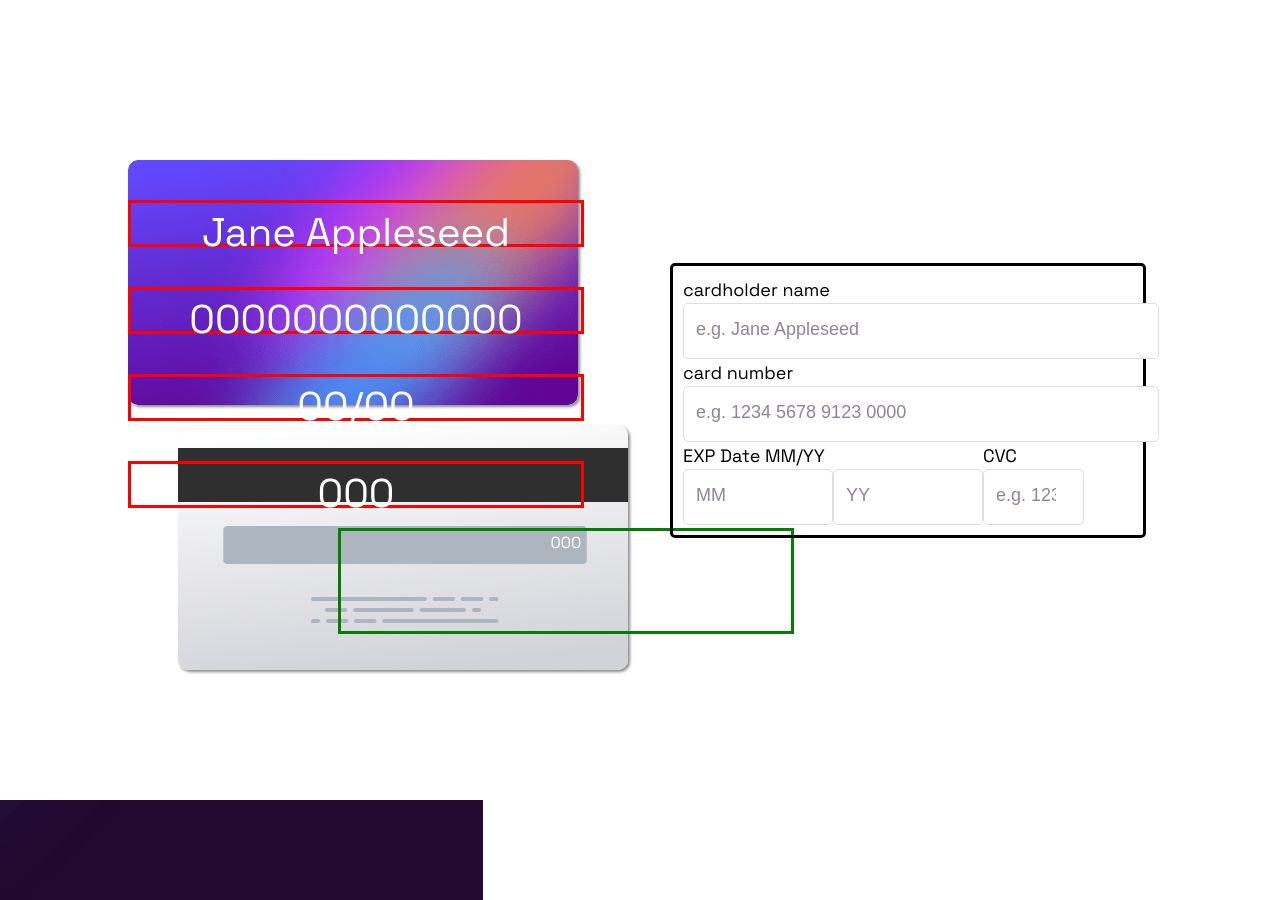
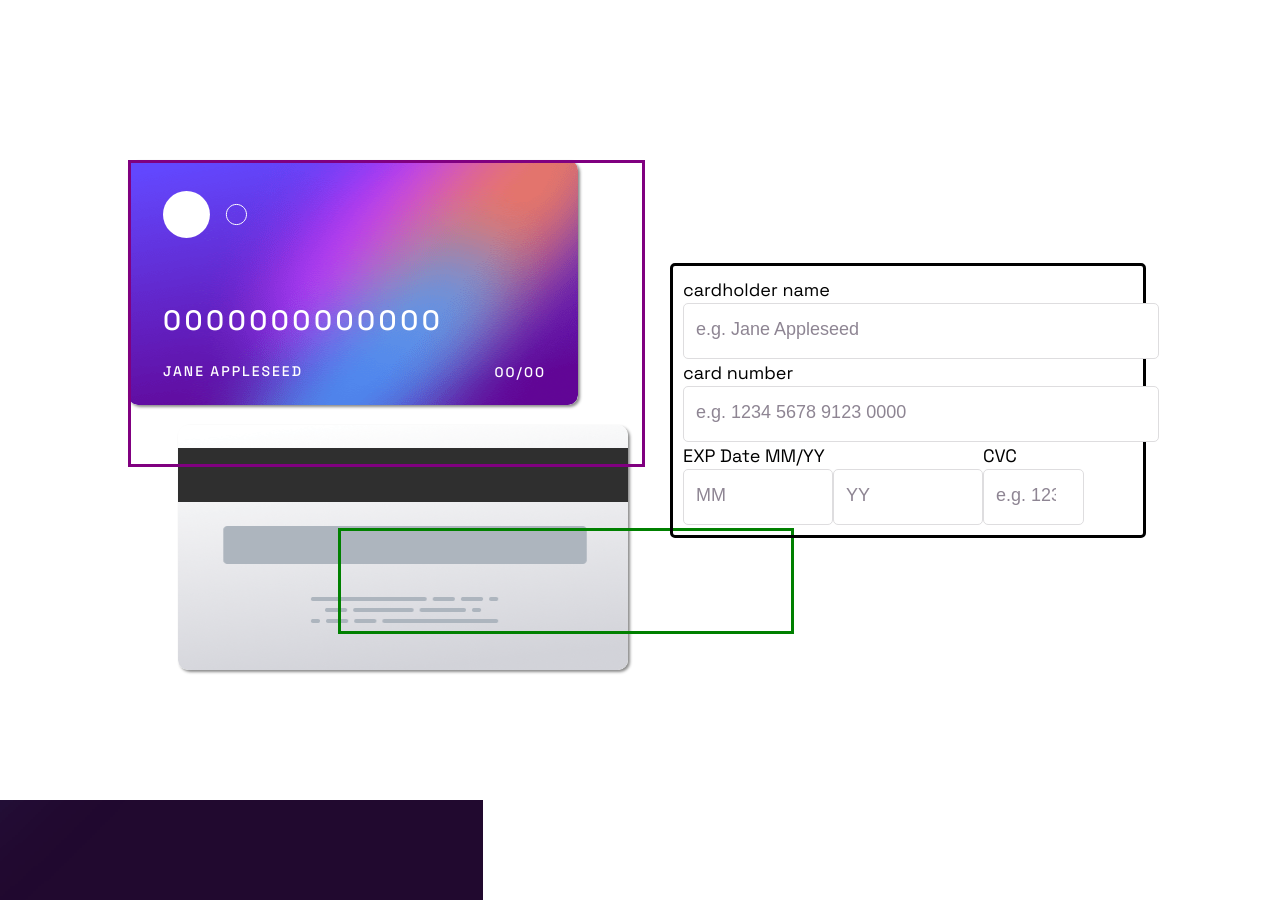
Before and after one commit to unachoza/credit-card-form, a React (Vite) app: page / in a window 1280 px wide. Built offline with nearby package versions, Linux system fonts and the light colour scheme.

Commit message:
front card details css updates

```diff
--- a/src/App.css
+++ b/src/App.css
@@ -3,7 +3,7 @@
 /* GLOBALS */
 :root {
 	--primary-linear: linear-gradient(hsl(249, 99%, 64%) to hsl(278, 94%, 30%));
-	--input-errors: hsl(0, 100%, 66%);
+	--input-errors: #ff5252;
 	--light-graysih-violet: #dedddf;
 	--dark-grayish-violet: hsl(279, 6%, 55%);
 	--very-dark-violet: hsl(278, 68%, 11%);
@@ -28,6 +28,7 @@
 	justify-content: space-between;
 	/* border: solid;/ */
 }
+
 /* Card User Responses */
 .card-responses-container {
 	position: relative;
@@ -40,24 +41,63 @@
 	height: fit-content;
 	max-width: 31.25em;
 }
+
 .front-card-values {
-	height: 100%;
+	width: 27.9375rem;
+	height: 15.3125rem;
+	padding: 1.75rem 2rem;
 	position: absolute;
-	/* border: solid purple; */
-	width: 100%;
+	border: solid purple;
 	z-index: 200;
+	text-align: left;
+}
+
+.front-card-values .card-logo {
+	display: flex;
+	margin-bottom: 4rem;
 }
 
 .front-card-values p {
 	z-index: 101;
 	color: white;
-	/* position: absolute; */
-	top: 30px;
-	right: 40px;
-	font-size: 40px;
-	height: 41px;
-	width: 90%;
-	border: solid red;
+	font-family: "Space Grotesk";
+	font-size: 1.75rem;
+	font-weight: 500;
+	line-height: 130%;
+	letter-spacing: 0.21875rem;
+	margin-bottom: 1.5rem;
+}
+
+p.cardNumber{
+	color: var(--white)
+}
+
+p.cardName {
+	color: var(--white);
+	font-feature-settings: 'liga' off, 'clig' off;
+	font-family: "Space Grotesk";
+	font-size: 0.875rem;
+	font-style: normal;
+	font-weight: 500;
+	line-height: 130%; /* 1.1375rem */
+	letter-spacing: 0.125rem;
+	text-transform: uppercase;
+}
+
+p.expDate {
+	color: var(--white);
+	text-align: right;
+	font-feature-settings: 'liga' off, 'clig' off;
+	font-family: "Space Grotesk";
+	font-size: 0.875rem;
+	font-style: normal;
+	font-weight: 500;
+	line-height: 130%; /* 1.1375rem */
+	letter-spacing: 0.125rem;
+	text-transform: uppercase;
+	position: absolute;
+	right: 6rem;
+	bottom: 3.7rem;
 }
 
 .back-card-values p {
@@ -84,6 +124,7 @@ img#cardFront.card {
 	border-radius: 10px;
 	box-shadow: 2px 2px 3px rgba(0, 0, 0, 0.4588235294);
 }
+
 img#cardBack.card {
 	z-index: 100;
 	width: 90%;
--- a/src/App.tsx
+++ b/src/App.tsx
@@ -8,17 +8,17 @@ import iconComplete from "../src/assets/images/icon-complete.svg";
 import "./App.css";
 
 interface CardholderDetails {
+	cardNumber: string;
 	cardName: string;
-	cardNumber: string;
-	expDate: number | null |string;
-	cvc: number | null | string;
+	expDate?: number | null | string;
+	cvc?: number | null | string;
 }
 
 const initialState: CardholderDetails = {
+	cardNumber: "0000000000000",
 	cardName: "Jane Appleseed",
-	cardNumber: "0000000000000",
 	expDate: "00/00",
-	cvc: "000",
+	// cvc: "000",
 };
 
 function App() {
@@ -44,8 +44,11 @@ function App() {
 			<div className="container">
 				<div className="card-responses-container">
 					<div className="front-card-values">
-						{Object.values(formState).map((value) => {
-							return <p key={`${value}-id`}>{value}</p>;
+						<img src={cardIcon} className="card-logo" alt="credit card icon" />
+						{Object.entries(formState).map(([key, value]) => {
+							console.log({ formState });
+							console.log({ key }, {key});
+							return <p key={`${value}-id`} className={key}>{value}</p>;
 						})}
 					</div>
 
@@ -61,7 +64,13 @@ function App() {
 					<form onSubmit={handleSubmit}>
 						<label htmlFor="card-name">
 							cardholder name
-							<input id="card-name" name="cardName" type="text" placeholder="e.g. Jane Appleseed" onChange={handleChange} />
+							<input
+								id="card-name"
+								name="cardName"
+								type="text"
+								placeholder="e.g. Jane Appleseed"
+								onChange={handleChange}
+							/>
 						</label>
 						<label htmlFor="card-number">
 							card number
```
